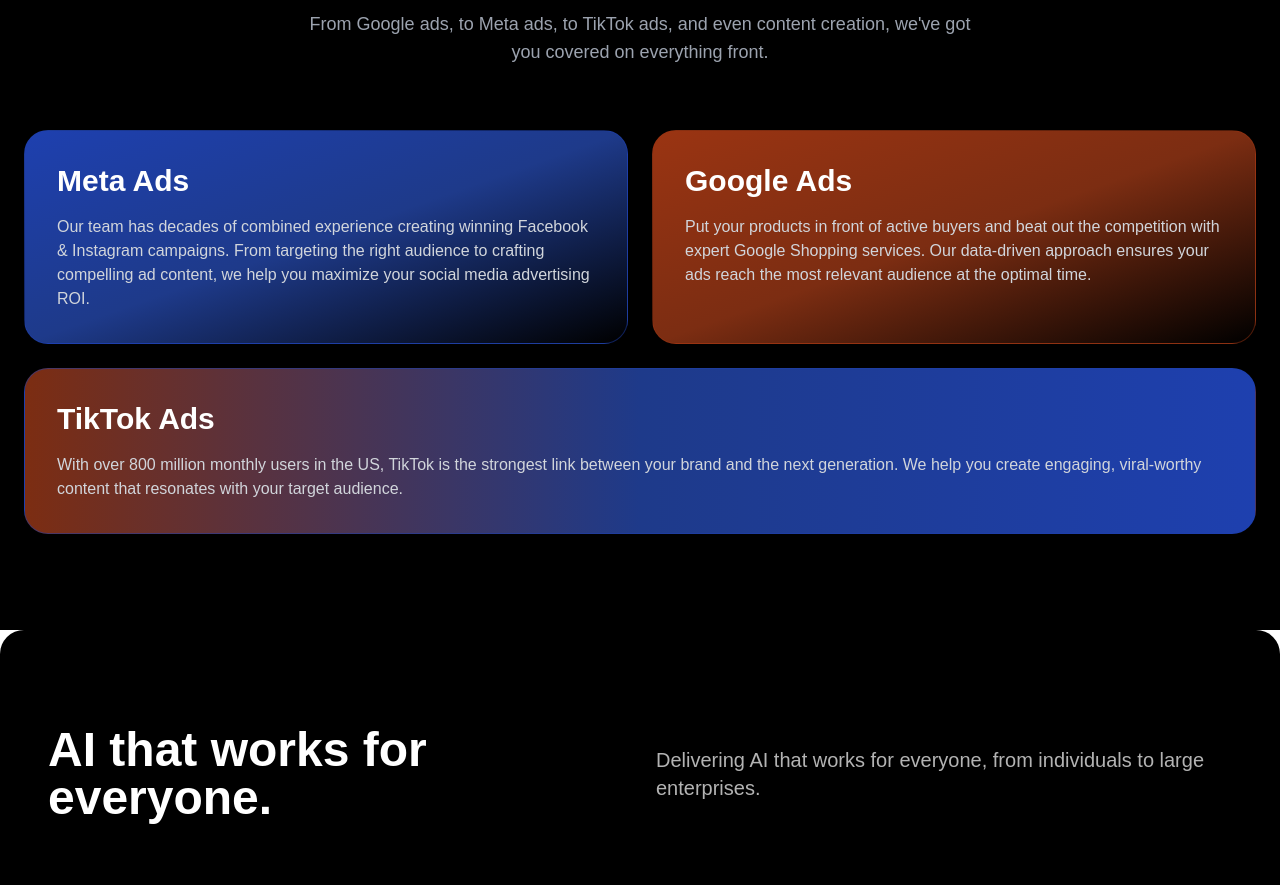
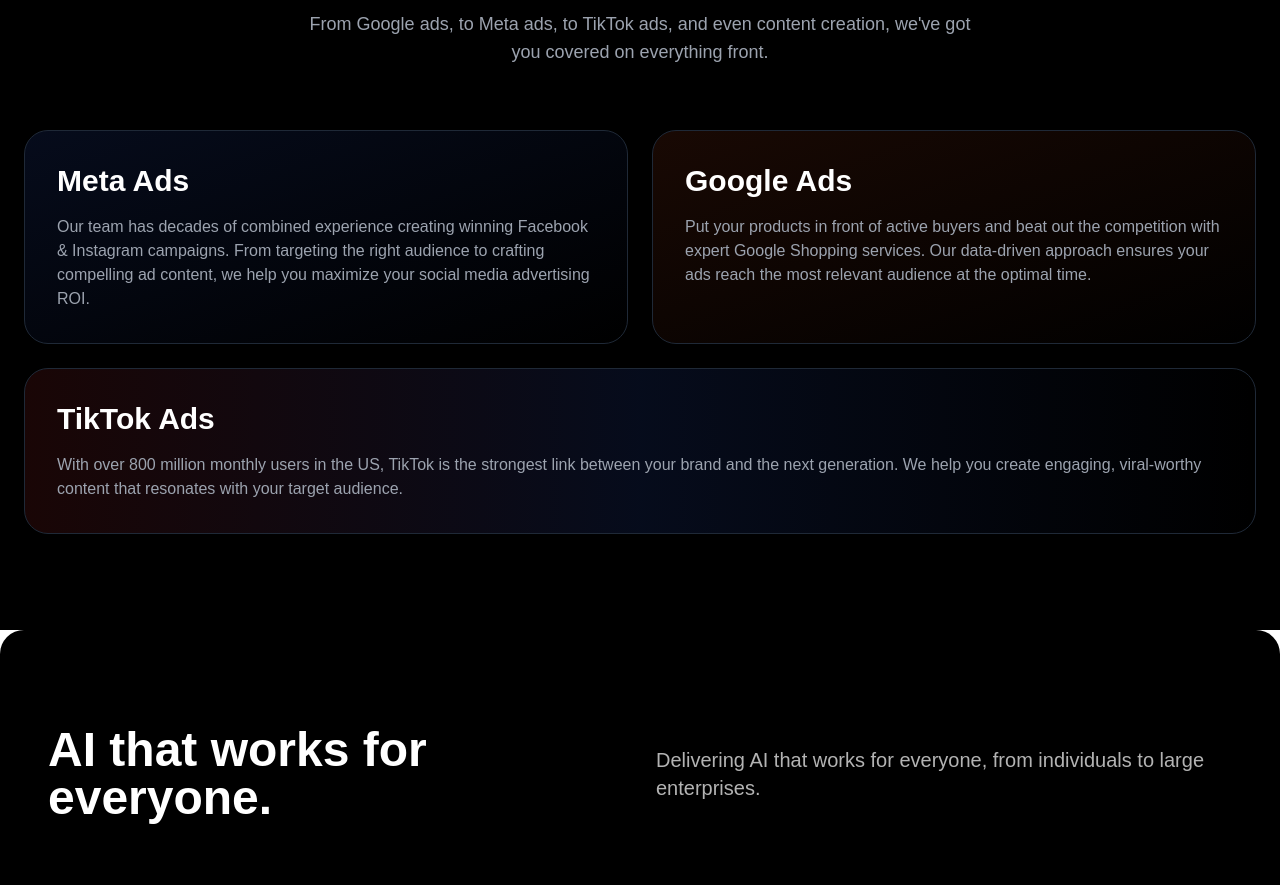
Before and after one commit to varuntree/baddam, a Next.js app: page / in a window 1280 px wide. Shown: the part 1166-2051 px from the top of the page. Built offline with nearby package versions, Linux system fonts and the light colour scheme.

Commit message:
Restored to '7153ebf8c7d0d3f74acda5e856f51f0ef71242f5'
Replit-Restored-To:7153ebf8c7d0d3f74acda5e856f51f0ef71242f5

```diff
--- a/app/pages/Features.tsx
+++ b/app/pages/Features.tsx
@@ -44,22 +44,22 @@
         {/* Features Grid */}
         <div className="grid grid-cols-1 md:grid-cols-2 gap-6 mb-6">
           {/* Meta Ads */}
-          <div className="bg-gradient-to-br from-blue-800 via-blue-900 to-transparent p-8 rounded-3xl backdrop-blur-sm border border-blue-800/50">
+          <div className="bg-gradient-to-br from-blue-900/20 to-transparent p-8 rounded-3xl backdrop-blur-sm border border-gray-800">
             <h3 className="text-3xl font-bold text-white mb-4">{features[0].title}</h3>
-            <p className="text-gray-300">{features[0].description}</p>
+            <p className="text-gray-400">{features[0].description}</p>
           </div>
 
           {/* Google Ads */}
-          <div className="bg-gradient-to-br from-orange-800 via-orange-900 to-transparent p-8 rounded-3xl backdrop-blur-sm border border-orange-800/50">
+          <div className="bg-gradient-to-br from-orange-900/20 to-transparent p-8 rounded-3xl backdrop-blur-sm border border-gray-800">
             <h3 className="text-3xl font-bold text-white mb-4">{features[1].title}</h3>
-            <p className="text-gray-300">{features[1].description}</p>
+            <p className="text-gray-400">{features[1].description}</p>
           </div>
         </div>
 
         {/* TikTok Ads - Full Width */}
-        <div className="bg-gradient-to-r from-orange-900 via-blue-900 to-blue-800 p-8 rounded-3xl backdrop-blur-sm border border-blue-800/50">
+        <div className="bg-gradient-to-r from-red-900/20 via-blue-900/20 to-transparent p-8 rounded-3xl backdrop-blur-sm border border-gray-800">
           <h3 className="text-3xl font-bold text-white mb-4">{features[2].title}</h3>
-          <p className="text-gray-300">{features[2].description}</p>
+          <p className="text-gray-400">{features[2].description}</p>
         </div>
       </div>
     </div>
```
